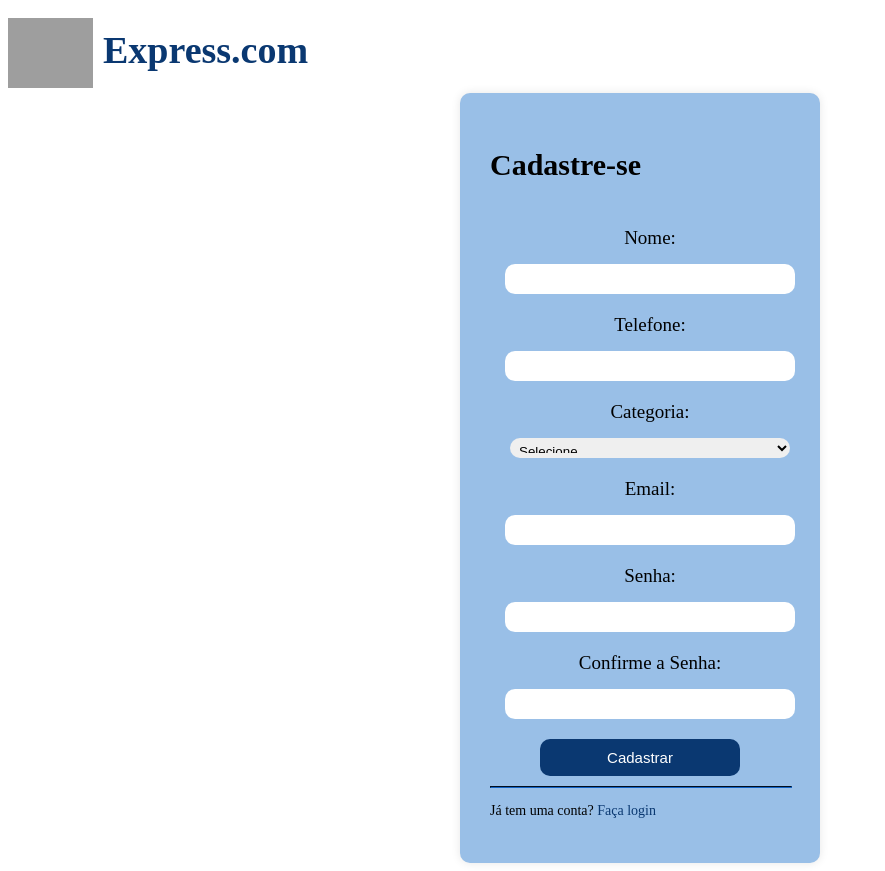
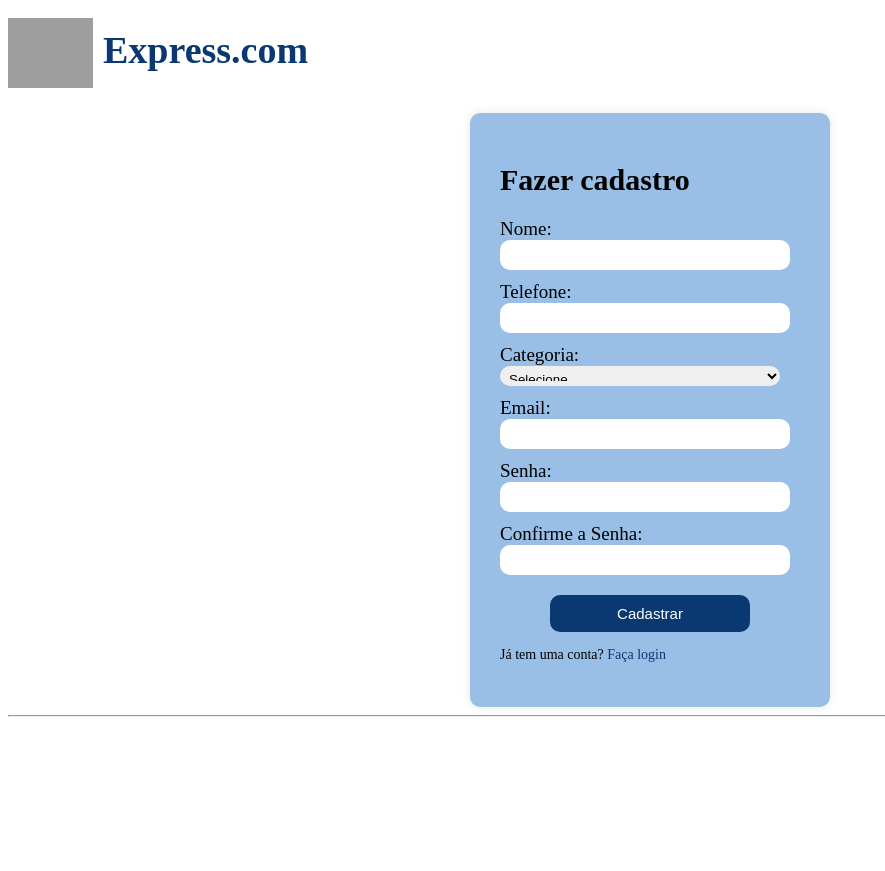
Before and after one commit to lu1pinho/expressproject, a PHP site: page /src/pages/cadastro.html in a window 1280 px wide. Shown: the whole page, without its empty margins (0-885 px from the left). After the commit the page ends 717 px from the top, so only its background shows below. Run offline with PHP 8.4, Linux system fonts and the light colour scheme; grey boxes are pictures that could not be loaded.

Commit message:
alterações no front

```diff
--- a/src/pages/cadastro.css
+++ b/src/pages/cadastro.css
@@ -3,6 +3,8 @@
 body {
     font-style: normal;
     font-weight: 300;
+    overflow-y: auto;
+    height: 100%;
 }
 
 .cabecalho {
@@ -74,10 +76,10 @@ body {
     background-color: #0A3871;
 }
 
-.hr{
+/*.hr{
     border-color: #0A3871;
     width:300px;
-}
+}*/
 
 .cadastro {
     margin-top: 15px;
--- a/src/pages/cadastro.html
+++ b/src/pages/cadastro.html
@@ -12,11 +12,10 @@
         <img src="image 2.png" width="85" height="70" alt="Express.com Logo">
         <h1 class="h1">Express.com</h1>
     </header>
-    <div class="caixa_fundo">
-        <h2 class="titulo">Cadastre-se</h2>
 
-        <form>
     <div class="apresentacao">
+        <form class="caixa_fundo" method="POST" action="cadastro.php">
+            <h1 class="titulo">Fazer cadastro</h1>
             <label for="name" class="campos">Nome:</label>
             <input type="text" id="name" name="name" class="bordas" required>
 
@@ -38,17 +37,19 @@
 
             <label for="confirm-password" class="campos">Confirme a Senha:</label>
             <input type="password" id="confirm-password" name="confirm-password" class="bordas" required>
-            </div>
 
             <div class="centro">
                 <button type="submit" class="botoes">Cadastrar</button>
             </div>
-        </form>
-
-        <hr class="hr">
 
             <div class="cadastro">
                 <p>Já tem uma conta? <a href="#">Faça login</a></p>
             </div>
+
+        </form>
     </div>
+
+    <hr class="hr">
+
 </body>
+</html>
```
Lines whose indentation alone changed are shown as unchanged.
